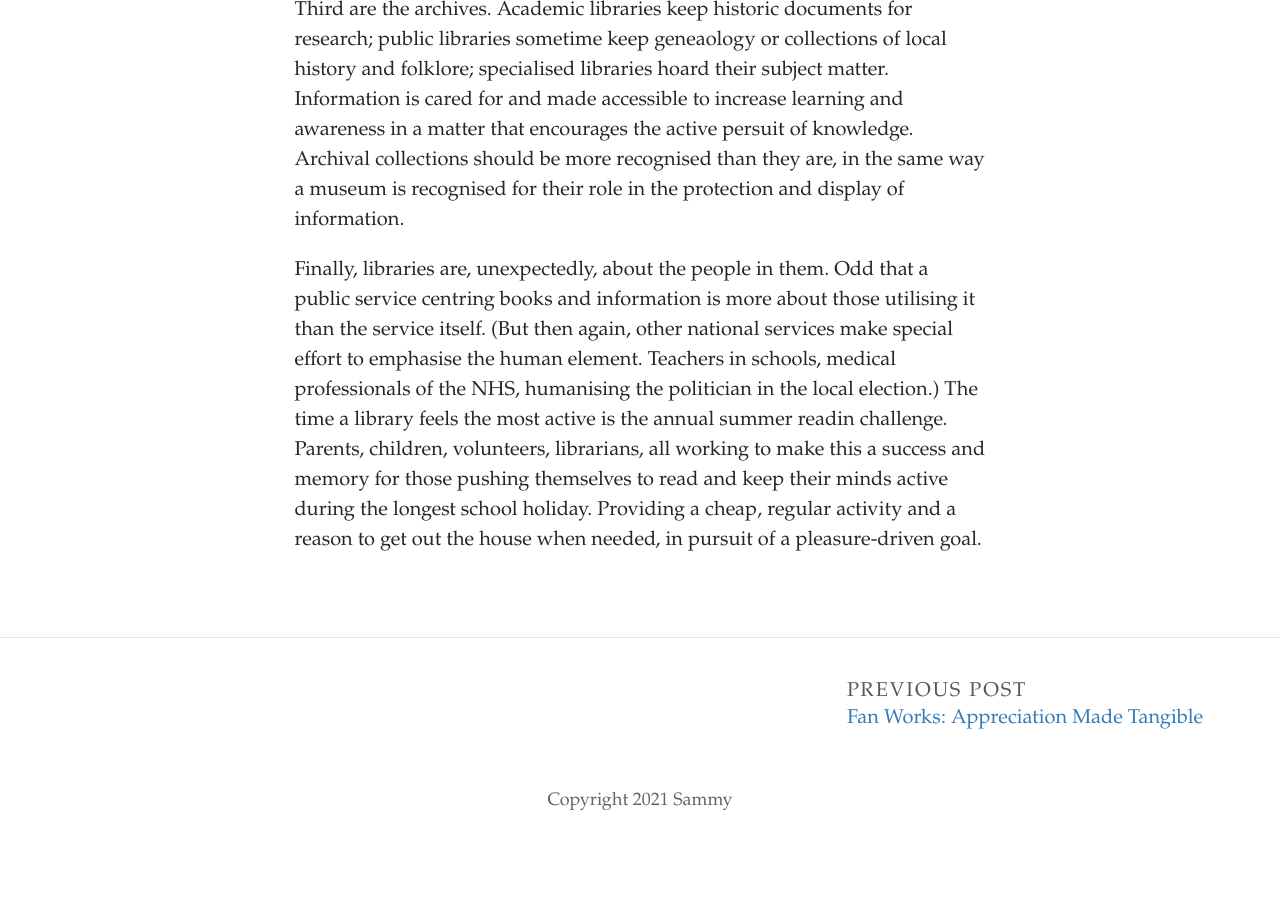
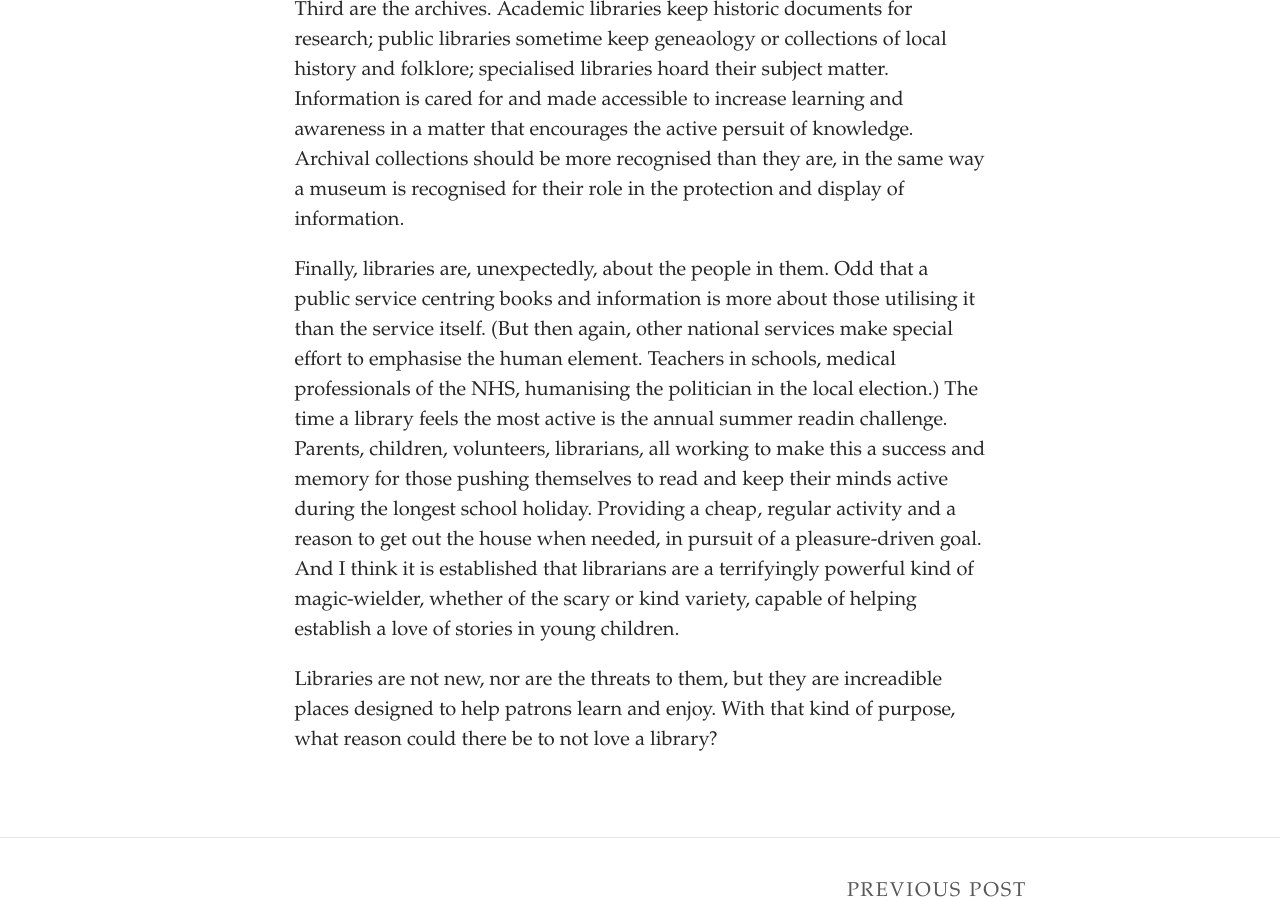
Before and after one commit to SammySpinsAYarn/Blog, a Jekyll site: the page built from _posts/2023-05-23-needs-a-title.md, in a window 1280 px wide and 900 px high, scrolled down 1024 px. Built offline with Jekyll 4.4.1, drawn with Linux system fonts in a browser that asks for light colours; some web fonts are replaced; before the commit the page ends 1870 px from its top, so only the background shows below that.

Commit message:
Update Post “2023-05-23-needs-a-title”

```diff
--- a/_posts/2023-05-23-needs-a-title.md
+++ b/_posts/2023-05-23-needs-a-title.md
@@ -13,4 +13,6 @@
 
 T﻿hird are the archives. Academic libraries keep historic documents for research; public libraries sometime keep geneaology or collections of local history and folklore; specialised libraries hoard their subject matter. Information is cared for and made accessible to increase learning and awareness in a matter that encourages the active persuit of knowledge. Archival collections should be more recognised than they are, in the same way a museum is recognised for their role in the protection and display of information.
 
-F﻿inally, libraries are, unexpectedly, about the people in them. Odd that a public service centring books and information is more about those utilising it than the service itself. (But then again, other national services make special effort to emphasise the human element. Teachers in schools, medical professionals of the NHS, humanising the politician in the local election.) The time a library feels the most active is the annual summer readin challenge. Parents, children, volunteers, librarians, all working to make this a success and memory for those pushing themselves to read and keep their minds active during the longest school holiday. Providing a cheap, regular activity and a reason to get out the house when needed, in pursuit of a pleasure-driven goal.
+F﻿inally, libraries are, unexpectedly, about the people in them. Odd that a public service centring books and information is more about those utilising it than the service itself. (But then again, other national services make special effort to emphasise the human element. Teachers in schools, medical professionals of the NHS, humanising the politician in the local election.) The time a library feels the most active is the annual summer readin challenge. Parents, children, volunteers, librarians, all working to make this a success and memory for those pushing themselves to read and keep their minds active during the longest school holiday. Providing a cheap, regular activity and a reason to get out the house when needed, in pursuit of a pleasure-driven goal. And I think it is established that librarians are a terrifyingly powerful kind of magic-wielder, whether of the scary or kind variety, capable of helping establish a love of stories in young children.
+
+L﻿ibraries are not new, nor are the threats to them, but they are increadible places designed to help patrons learn and enjoy. With that kind of purpose, what reason could there be to not love a library?
```
